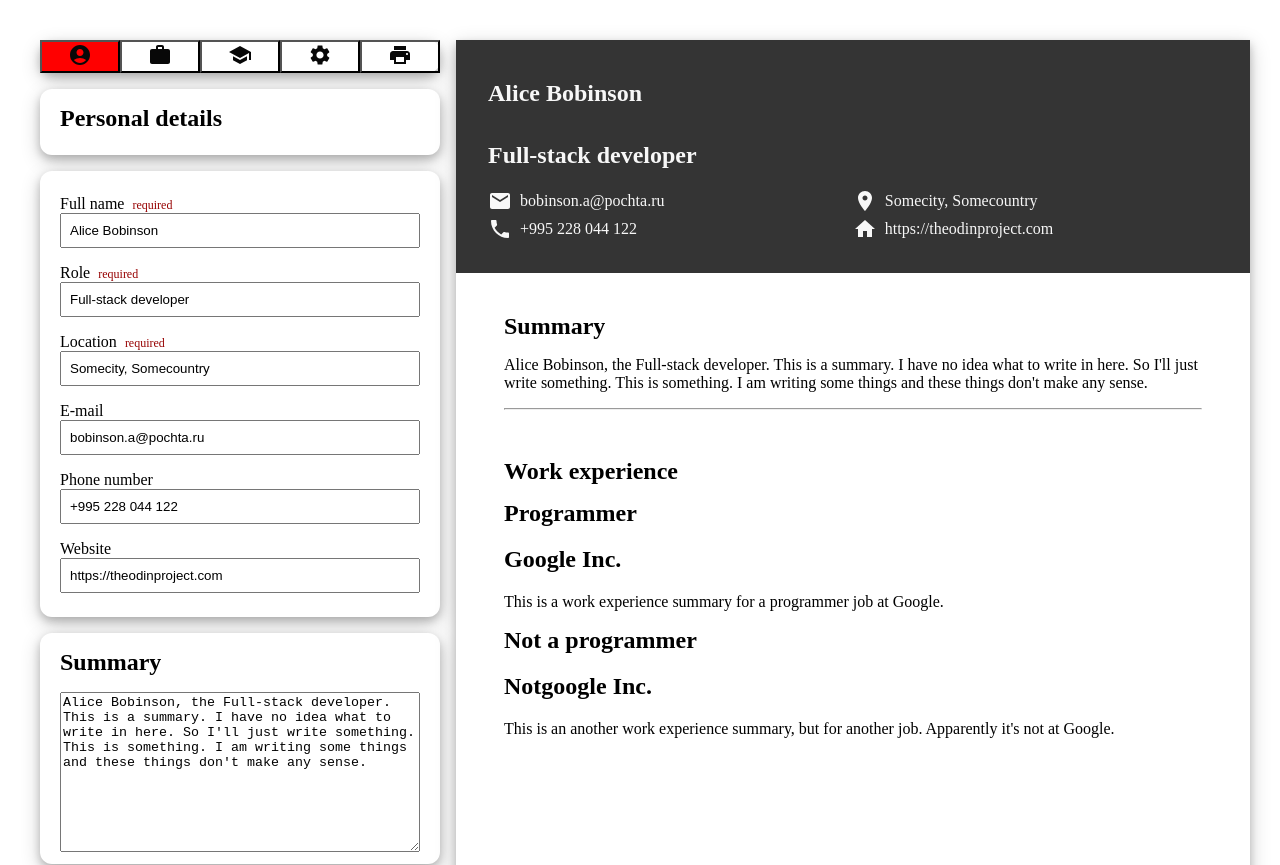
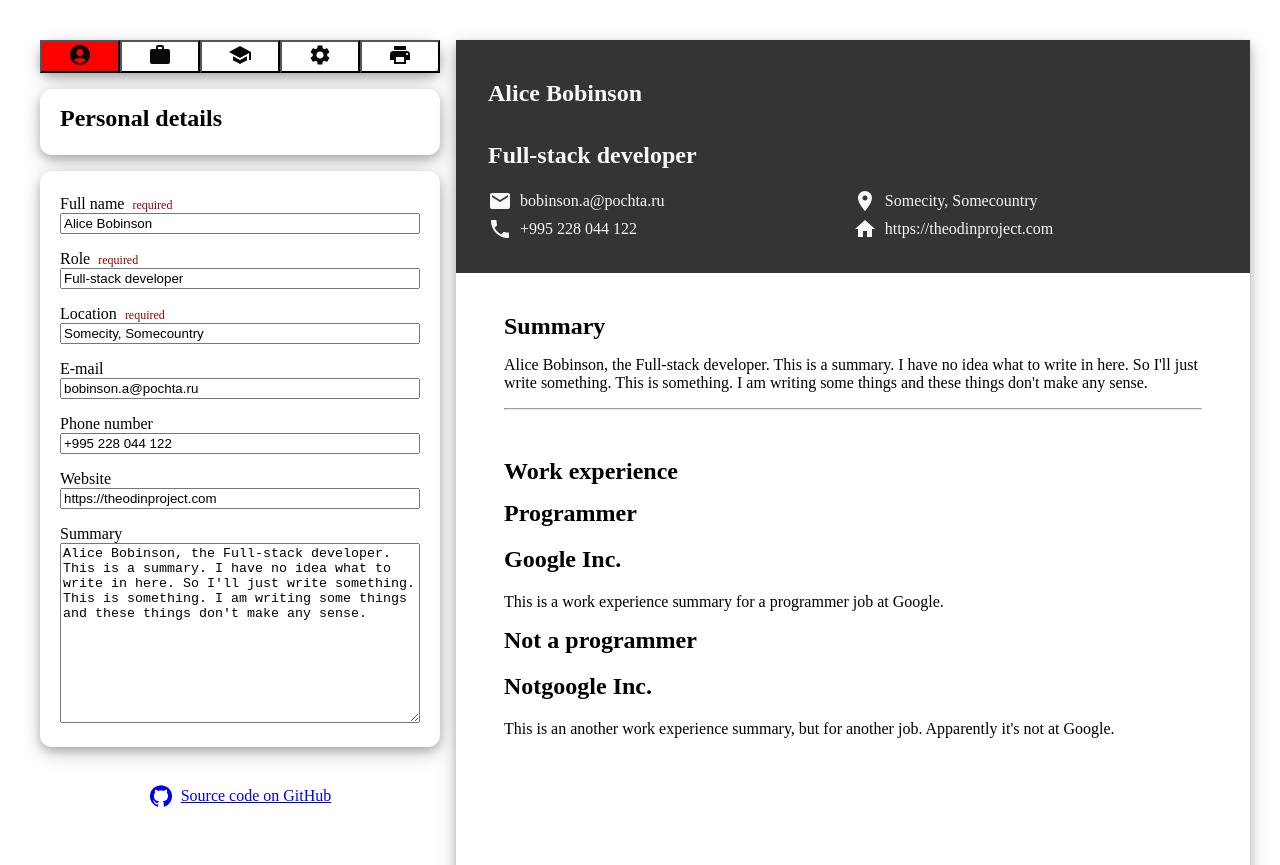
Before and after one commit to utkabulka/cv-application, a React (Vite) app: page / in a window 1280 px wide. Shown: the top 865 px of the page. Built offline with nearby package versions, Linux system fonts and the light colour scheme; the HTML template or start-up script is replaced by a standard one.

Commit message:
unified look of textarea and inputfield

```diff
--- a/src/components/editor/InputField.jsx
+++ b/src/components/editor/InputField.jsx
@@ -1,12 +1,12 @@
 import PropTypes from 'prop-types'
-import '../../styles/editor/InputField.css'
+import '../../styles/editor/Input.css'
 
 function InputField({
   label = 'Input field label',
   isRequired = false,
   placeholder = null,
+  value = '',
   name = '',
-  value = '',
   onChange = () => {},
 }) {
   return (
--- a/src/components/editor/PersonalDetailsEditor.jsx
+++ b/src/components/editor/PersonalDetailsEditor.jsx
@@ -68,15 +68,13 @@ function PersonalDetailsEditor({
           icon={HomeIcon}
           value={personalInformation[Keys.WEBSITE]}
           onChange={onDetailsChanged}
-        />
-      </div>
-      <div className='editor-section'>
-        <Header text='Summary' />
+        />{' '}
         <TextArea
-          label='Your CV summary'
+          label='Summary'
+          placeholder='Your CV summary'
           value={summary}
           name={Keys.SUMMARY}
-          height={160}
+          height={180}
           onChange={onSummaryChanged}
         />
       </div>
--- a/src/components/editor/TextArea.jsx
+++ b/src/components/editor/TextArea.jsx
@@ -1,8 +1,10 @@
 import PropTypes from 'prop-types'
-import '../../styles/editor/TextArea.css'
+import '../../styles/editor/Input.css'
 
 function TextArea({
   label = 'Text area label',
+  isRequired = false,
+  placeholder = null,
   value = '',
   name = '',
   height = 80,
@@ -16,17 +18,27 @@ function TextArea({
   }
 
   return (
-    <textarea
-      value={value}
-      placeholder={label}
-      name={name}
-      onChange={onChange}
-      style={style}
-    />
+    <div className='input-field'>
+      <div>
+        {label}
+        {isRequired ? <span className='required'>required</span> : ''}
+      </div>
+      <textarea
+        className={isRequired && value == '' ? 'empty-required-input' : null}
+        placeholder={placeholder == null ? label : placeholder}
+        title={placeholder == null ? label : placeholder}
+        name={name}
+        value={value}
+        onChange={onChange}
+        style={style}
+      />
+    </div>
   )
 }
 TextArea.propTypes = {
   label: PropTypes.string.isRequired,
+  isRequired: PropTypes.bool,
+  placeholder: PropTypes.string,
   value: PropTypes.string,
   name: PropTypes.string,
   height: PropTypes.number,
--- a/src/constants/Keys.js
+++ b/src/constants/Keys.js
@@ -15,4 +15,6 @@ export const WEBSITE = 'website'
 export const WORK_EXPERIENCE = 'workExperience'
 export const JOB_TITLE = 'jobTitle'
 export const WORK_PLACE = 'workPlace'
+export const WORK_START_DATE = 'workStartDate'
+export const WORK_END_DATE = 'workStopDate'
 export const WORK_SUMMARY = 'workSummary'
--- a/src/styles/editor/InputField.css
+++ b/src/styles/editor/Input.css
@@ -1,18 +1,7 @@
-.icon-wrapper {
-  display: flex;
-  justify-content: left;
-  flex: 0 0 auto;
-  min-width: 40px;
-  padding-bottom: 8px;
-}
-
-input {
-  margin: 0;
-  padding: 8px;
-}
-
-input::placeholder {
-  color: #0000008e;
+textarea {
+  box-sizing: border-box;
+  width: 100%;
+  resize: vertical;
 }
 
 .empty-required-input {
--- a/src/styles/editor/TextArea.css
+++ /dev/null
@@ -1,5 +0,0 @@
-textarea {
-  box-sizing: border-box;
-  width: 100%;
-  resize: vertical;
-}
--- a/src/styles/index.css
+++ b/src/styles/index.css
@@ -24,6 +24,13 @@ textarea {
   font-size: 18px;
   font-weight: 400;
   color: #080808;
+  margin: 0;
+  padding: 8px;
+}
+
+input::placeholder,
+textarea::placeholder {
+  color: #0000008e;
 }
 
 a {
```
